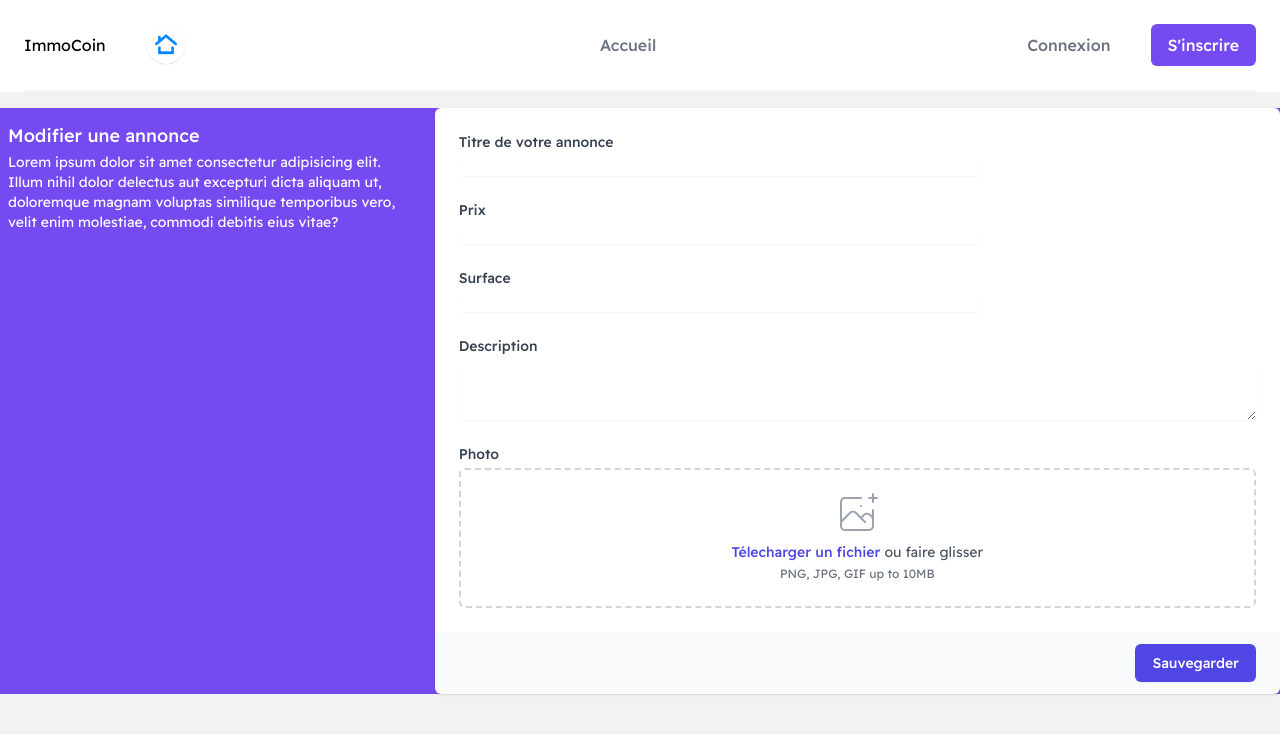
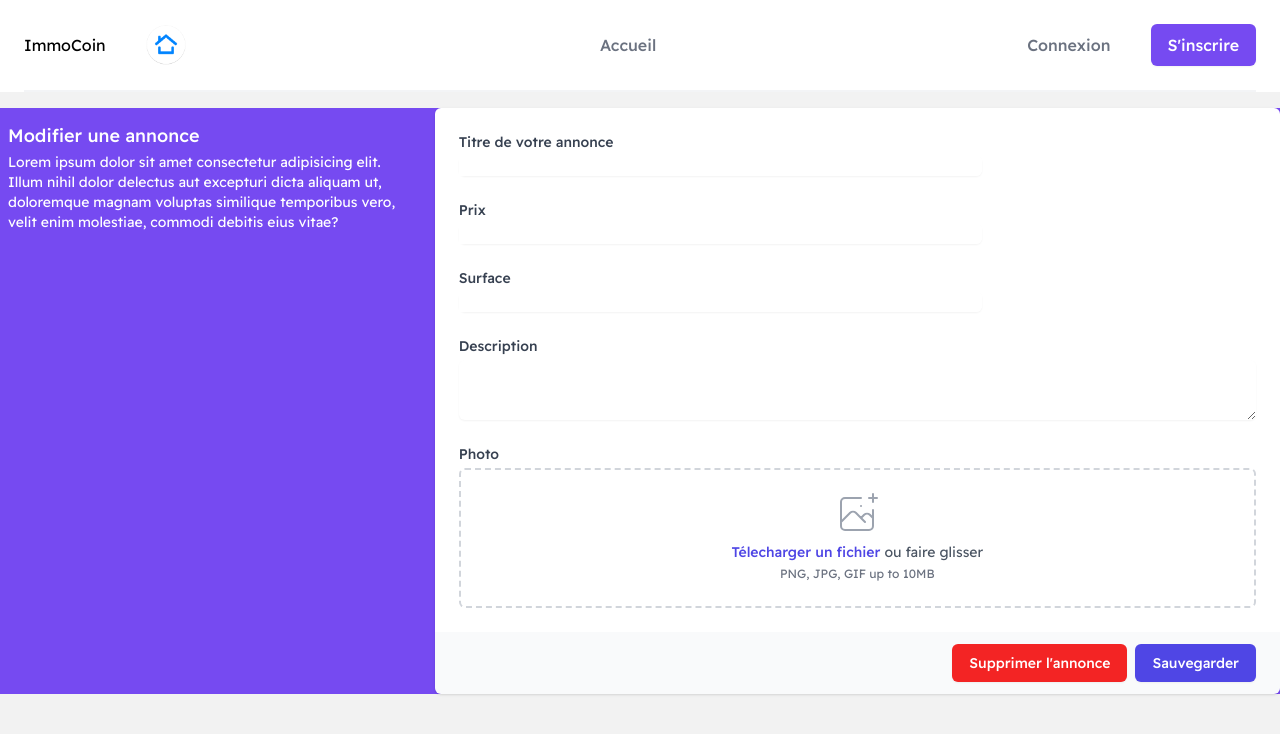
Before and after one commit to enzostk/ImmoCoin_react_front, a React (Create React App) app: page /properties/edit/1 in a window 1280 px wide. Shown: the top 734 px of the page. Built offline with nearby package versions, Linux system fonts and the light colour scheme; no server answers.

Commit message:
delete article

```diff
--- a/src/App.js
+++ b/src/App.js
@@ -28,7 +28,7 @@ const App = () => {
 
             <Route path="/" element={<Home />} />
             <Route path="/profile" element={<Profile />} />
-            <Route path="/article/:id" element={<Article />} />
+            <Route path="/properties/:id" element={<Article />} />
             <Route path="/properties/new" element={<New />} />
             <Route path="/properties/edit/:id" element={<Edit />} />
           </Routes>
--- a/src/pages/Edit.js
+++ b/src/pages/Edit.js
@@ -20,6 +20,21 @@ const EditArticle = () => {
       .catch((error) => console.error(error));
   }, []);
 
+  const deleteArticle = () => {
+    alert("Êtes-vous sûr de vouloir supprimer cette annonce ?");
+
+    fetch(`http://localhost:3000/properties/${id}`,
+      {
+        method: "DELETE",
+      })
+        .then((res) => res.json())
+        .then((property) => {
+          console.log(property);
+        })
+        .catch((error) => console.error(error));
+        navigate("/")
+  };
+
   const handleSubmit = (e) => {
     e.preventDefault();
     const newTitle = e.target.newTitle.value;
@@ -27,7 +42,7 @@ const EditArticle = () => {
     const newSurface = e.target.newSurface.value;
     const newDescription = e.target.newDescription.value;
 
-    fetch("http://localhost:3000/properties/" + id , {
+    fetch("http://localhost:3000/properties/" + id, {
       method: "PATCH",
       headers: {
         "Content-Type": "application/json",
@@ -38,7 +53,7 @@ const EditArticle = () => {
           title: newTitle,
           description: newDescription,
           price: newPrice,
-          surface: newSurface
+          surface: newSurface,
         },
       }),
     })
@@ -47,7 +62,7 @@ const EditArticle = () => {
       .catch((error) => {
         console.log(error.message);
       });
-      navigate("/")
+    navigate("/")
   };
 
   return (
@@ -176,8 +191,14 @@ const EditArticle = () => {
               </div>
               <div className="bg-gray-50 px-4 py-3 text-right sm:px-6">
                 <button
+                  onClick={deleteArticle}
+                  className="inline-flex justify-center rounded-md border border-transparent bg-red py-2 px-4 text-sm font-medium text-white shadow-sm hover:bg-indigo-700 focus:outline-none focus:ring-2 focus:ring-indigo-500 focus:ring-offset-2"
+                >
+                  Supprimer l'annonce
+                </button>
+                <button
                   type="submit"
-                  className="inline-flex justify-center rounded-md border border-transparent bg-indigo-600 py-2 px-4 text-sm font-medium text-white shadow-sm hover:bg-indigo-700 focus:outline-none focus:ring-2 focus:ring-indigo-500 focus:ring-offset-2"
+                  className="inline-flex justify-center rounded-md border border-transparent bg-indigo-600 py-2 px-4 text-sm font-medium text-white shadow-sm hover:bg-indigo-700 focus:outline-none focus:ring-2 focus:ring-indigo-500 focus:ring-offset-2 ml-2"
                 >
                   Sauvegarder
                 </button>
```
